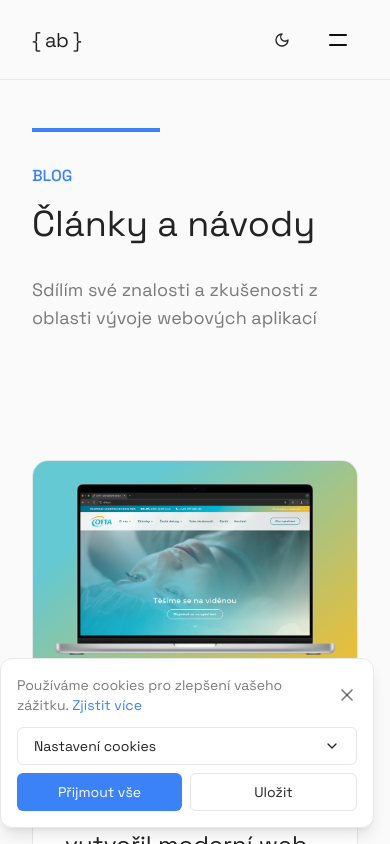
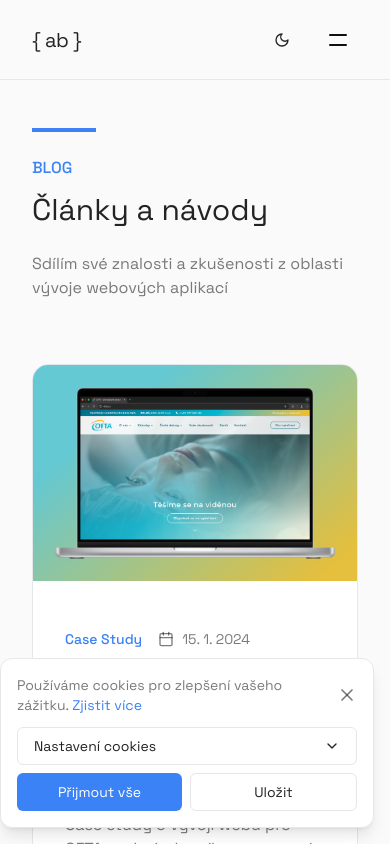
Before and after one commit to adambardzak/portfolio, a Next.js app: page /blog in a window 390 px wide. Shown: the top 844 px of the page. Built offline with nearby package versions, Linux system fonts and the light colour scheme.

Commit message:
complete seo

```diff
--- /dev/null
+++ b/src/app/blog/layout.tsx
@@ -0,0 +1,29 @@
+import { Metadata } from "next";
+
+export const metadata: Metadata = {
+  title: "Blog | Články a návody o webovém vývoji",
+  description: "Odborné články, návody a případové studie o vývoji webových aplikací, React, Next.js, TypeScript a dalších moderních technologiích.",
+  keywords: [
+    "webový vývoj",
+    "React",
+    "Next.js",
+    "TypeScript",
+    "případové studie",
+    "návody",
+    "blog o programování",
+    "frontend development",
+  ],
+  openGraph: {
+    title: "Blog | Články a návody o webovém vývoji",
+    description: "Odborné články, návody a případové studie o vývoji webových aplikací, React, Next.js, TypeScript a dalších moderních technologiích.",
+    type: "website",
+  },
+};
+
+export default function BlogLayout({
+  children,
+}: {
+  children: React.ReactNode;
+}) {
+  return <>{children}</>;
+}
--- /dev/null
+++ b/src/app/faq/layout.tsx
@@ -0,0 +1,29 @@
+import { Metadata } from "next";
+
+export const metadata: Metadata = {
+  title: "Často kladené otázky | Webový vývoj a služby",
+  description: "Odpovědi na nejčastější otázky o vývoji webových aplikací, webových stránkách, cenách, termínech a procesu spolupráce.",
+  keywords: [
+    "FAQ",
+    "často kladené otázky",
+    "webový vývoj",
+    "ceny webových stránek",
+    "jak probíhá vývoj webu",
+    "webové aplikace",
+    "termíny dodání",
+    "proces spolupráce",
+  ],
+  openGraph: {
+    title: "Často kladené otázky | Webový vývoj a služby",
+    description: "Odpovědi na nejčastější otázky o vývoji webových aplikací, webových stránkách, cenách, termínech a procesu spolupráce.",
+    type: "website",
+  },
+};
+
+export default function FAQLayout({
+  children,
+}: {
+  children: React.ReactNode;
+}) {
+  return <>{children}</>;
+}
--- /dev/null
+++ b/src/app/project-quote/layout.tsx
@@ -0,0 +1,23 @@
+import { Metadata } from "next";
+
+export const metadata: Metadata = {
+  title: "Nezávazná poptávka | Webový vývoj a služby",
+  robots: {
+    index: false,
+    follow: false,
+    nocache: true,
+    googleBot: {
+      index: false,
+      follow: false,
+      noimageindex: true,
+    },
+  },
+};
+
+export default function ProjectQuoteLayout({
+  children,
+}: {
+  children: React.ReactNode;
+}) {
+  return <>{children}</>;
+}
--- a/src/components/LogoCarousel.tsx
+++ b/src/components/LogoCarousel.tsx
@@ -42,7 +42,7 @@ const LogoCarousel = () => {
                 height={200}
                 src={logo}
                 alt={`Technology logo ${index + 1}`}
-                className="w-fit h-16 md:h-16 lg:h-24 object-contain dark:invert"
+                className="w-fit h-20 md:h-16 lg:h-24 object-contain dark:invert"
               />
             ))}
           </div>
@@ -54,7 +54,7 @@ const LogoCarousel = () => {
                 height={200}
                 src={logo}
                 alt={`Technology logo ${index + 1}`}
-                className="w-fit h-16 md:h-16 lg:h-24 object-contain dark:invert"
+                className="w-fit h-20 md:h-16 lg:h-24 object-contain dark:invert"
               />
             ))}
           </div>
@@ -78,7 +78,7 @@ const LogoCarousel = () => {
                   height={200}
                   src={logo}
                   alt={`Technology logo ${index + 1}`}
-                  className="w-fit h-16 md:h-16 lg:h-24 object-contain dark:invert"
+                  className="w-fit h-20 md:h-16 lg:h-24 object-contain dark:invert"
                   loading="lazy"
                 />
               ))}
@@ -92,7 +92,7 @@ const LogoCarousel = () => {
                   height={200}
                   src={logo}
                   alt={`Technology logo ${index + 1}`}
-                  className="w-fit h-16 md:h-16 lg:h-24 object-contain dark:invert"
+                  className="w-fit h-20 md:h-16 lg:h-24 object-contain dark:invert"
                   loading="lazy"
                 />
               ))}
@@ -106,7 +106,7 @@ const LogoCarousel = () => {
                   height={200}
                   src={logo}
                   alt={`Technology logo ${index + 1}`}
-                  className="w-fit h-16 md:h-16 lg:h-24 object-contain dark:invert"
+                  className="w-fit h-20 md:h-16 lg:h-24 object-contain dark:invert"
                   loading="lazy"
                 />
               ))}
@@ -126,7 +126,7 @@ const LogoCarousel = () => {
                   height={200}
                   src={logo}
                   alt={`Technology logo ${index + 1}`}
-                  className="w-fit h-16 md:h-16 lg:h-24 object-contain dark:invert"
+                  className="w-fit h-20 md:h-16 lg:h-24 object-contain dark:invert"
                   loading="lazy"
                 />
               ))}
@@ -140,7 +140,7 @@ const LogoCarousel = () => {
                   height={200}
                   src={logo}
                   alt={`Technology logo ${index + 1}`}
-                  className="w-fit h-16 md:h-16 lg:h-24 object-contain dark:invert"
+                  className="w-fit h-20 md:h-16 lg:h-24 object-contain dark:invert"
                   loading="lazy"
                 />
               ))}
@@ -154,7 +154,7 @@ const LogoCarousel = () => {
                   height={200}
                   src={logo}
                   alt={`Technology logo ${index + 1}`}
-                  className="w-fit h-16 md:h-16 lg:h-24 object-contain dark:invert"
+                  className="w-fit h-20 md:h-16 lg:h-24 object-contain dark:invert"
                   loading="lazy"
                 />
               ))}
--- a/src/components/ui/SectionHeader.tsx
+++ b/src/components/ui/SectionHeader.tsx
@@ -3,52 +3,66 @@
 import { motion } from "framer-motion";
 import { useMotionConfig } from "@/components/motion-config";
 
-interface SectionHeaderProps {
+type SectionHeaderProps = {
   label: string;
   title: string;
   description?: string;
-}
+};
 
 export const SectionHeader = ({ label, title, description }: SectionHeaderProps) => {
   const { shouldReduceMotion } = useMotionConfig();
 
   return (
-    <div className="mb-32 relative">
+    <div className="mb-16 md:mb-24 lg:mb-32 relative">
       <motion.div
         initial={{ width: 0 }}
-        whileInView={{ width: "8rem" }}
+        whileInView={{ width: "4rem", opacity: 1 }}
         viewport={{ once: true, margin: "-100px" }}
-        transition={{ duration: shouldReduceMotion ? 0.5 : 1, ease: [0.16, 1, 0.3, 1] }}
-        className="h-1 bg-blue-500 dark:bg-blue-400 mb-8"
+        transition={{
+          duration: shouldReduceMotion ? 0.3 : 0.6,
+          ease: "easeOut"
+        }}
+        className="h-1 bg-blue-500 dark:bg-blue-400 mb-6 md:mb-8 opacity-0"
       />
-      <div className="flex flex-col md:flex-row justify-between items-start md:items-end gap-8">
-        <div className="space-y-4">
+      <div className="flex flex-col md:flex-row justify-between items-start md:items-end gap-6 md:gap-8">
+        <div className="space-y-3 md:space-y-4">
           <motion.span
-            initial={{ opacity: 0, y: shouldReduceMotion ? 0 : 20 }}
+            initial={{ opacity: 0, y: shouldReduceMotion ? 0 : 10 }}
             whileInView={{ opacity: 1, y: 0 }}
             viewport={{ once: true, margin: "-50px" }}
-            transition={{ duration: shouldReduceMotion ? 0.2 : 0.5 }}
+            transition={{
+              duration: shouldReduceMotion ? 0.2 : 0.3,
+              ease: "easeOut"
+            }}
             className="text-blue-500 dark:text-blue-400 font-medium"
           >
             {label}
           </motion.span>
           <motion.h2
-            initial={{ opacity: 0, y: shouldReduceMotion ? 0 : 20 }}
+            initial={{ opacity: 0, y: shouldReduceMotion ? 0 : 10 }}
             whileInView={{ opacity: 1, y: 0 }}
             viewport={{ once: true, margin: "-50px" }}
-            transition={{ duration: shouldReduceMotion ? 0.2 : 0.5, delay: 0.1 }}
-            className="text-4xl md:text-5xl lg:text-6xl text-text-light dark:text-text-dark"
+            transition={{
+              duration: shouldReduceMotion ? 0.2 : 0.3,
+              delay: 0.05,
+              ease: "easeOut"
+            }}
+            className="text-3xl sm:text-4xl md:text-5xl lg:text-6xl text-text-light dark:text-text-dark"
           >
             {title}
           </motion.h2>
         </div>
         {description && (
           <motion.p
-            initial={{ opacity: 0, y: shouldReduceMotion ? 0 : 20 }}
+            initial={{ opacity: 0, y: shouldReduceMotion ? 0 : 10 }}
             whileInView={{ opacity: 1, y: 0 }}
             viewport={{ once: true, margin: "-50px" }}
-            transition={{ duration: shouldReduceMotion ? 0.2 : 0.5, delay: 0.2 }}
-            className="text-text-muted-light dark:text-text-muted-dark max-w-lg text-lg"
+            transition={{
+              duration: shouldReduceMotion ? 0.2 : 0.3,
+              delay: 0.1,
+              ease: "easeOut"
+            }}
+            className="text-text-muted-light dark:text-text-muted-dark max-w-lg text-base md:text-lg"
           >
             {description}
           </motion.p>
```
